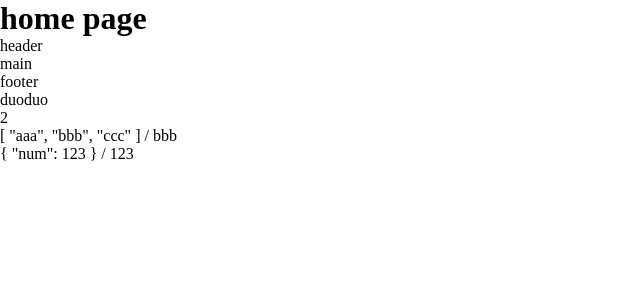
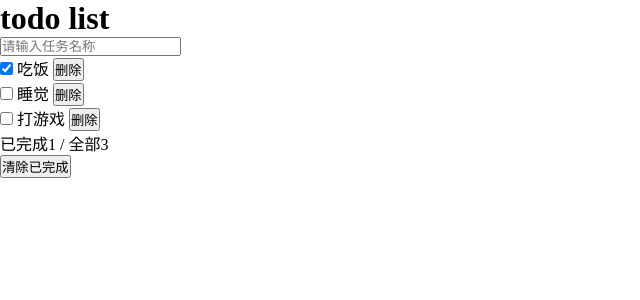
Before and after one commit to chendadou/vue-demo, a Vue app: page / in a window 1280 px wide. Shown: the top 300 px of the page, without its empty margins (0-640 px from the left). Built offline with nearby package versions, Linux system fonts and the light colour scheme.

Commit message:
update components

```diff
--- a/src/components/demoFooter/DemoFooter.vue
+++ b/src/components/demoFooter/DemoFooter.vue
@@ -1,9 +1,25 @@
 <template>
-  <div>footer</div>
+  <div>
+    <div>已完成{{ completeNum }} / 全部{{ all }}</div>
+    <div v-if="completeNum > 0">
+      <button>清除已完成</button>
+    </div>
+  </div>
 </template>
 
 <script>
-export default {};
+import { defineComponent, ref } from "vue";
+export default defineComponent({
+  name: "demoFooter",
+  setup() {
+    let completeNum = ref(1);
+    let all = ref(3);
+    return {
+      completeNum,
+      all,
+    };
+  },
+});
 </script>
 
 <style scoped lang='scss'>
--- a/src/components/demoHeader/DemoHeader.vue
+++ b/src/components/demoHeader/DemoHeader.vue
@@ -1,9 +1,18 @@
 <template>
-  <div>header</div>
+  <div>
+    <input type="text" placeholder="请输入任务名称" v-model='value' />
+  </div>
 </template>
 
 <script>
-export default {};
+import { defineComponent, ref } from "vue";
+export default defineComponent({
+  name: "demoHeader",
+  setup() {
+    let value = ref('');
+    return value;
+  },
+});
 </script>
 
 <style scoped lang='scss'>
--- a/src/components/demoMain/DemoMain.vue
+++ b/src/components/demoMain/DemoMain.vue
@@ -1,9 +1,35 @@
 <template>
-  <div>main</div>
+  <div v-for="(item, index) in list" :key="index">
+    <input type="checkbox" v-model="item.complete" />
+    {{ item.title }}
+    <button>删除</button>
+  </div>
 </template>
 
 <script>
-export default {};
+import { defineComponent, ref } from "vue";
+export default defineComponent({
+  name: "demoMain",
+  setup() {
+    let list = ref([
+      {
+        title: "吃饭",
+        complete: true,
+      },
+      {
+        title: "睡觉",
+        complete: false,
+      },
+      {
+        title: "打游戏",
+        complete: false,
+      },
+    ]);
+    return {
+      list,
+    };
+  },
+});
 </script>
 
 <style scoped lang='scss'>
--- a/src/views/HomeView.vue
+++ b/src/views/HomeView.vue
@@ -1,18 +1,14 @@
 <template>
   <!-- html 部分 -->
-  <h1>home page</h1>
+  <h1>todo list</h1>
   <demo-header></demo-header>
   <demo-main></demo-main>
   <demo-footer></demo-footer>
-  <div>{{ name }}</div>
-  <div>{{ age }}</div>
-  <div>{{ arr }} / {{ arr[1] }}</div>
-  <div>{{ obj }} / {{ obj.num }}</div>
 </template>
 
 <script>
 // js 部分
-import { defineComponent, ref, reactive, toRefs } from "vue";
+import { defineComponent } from "vue";
 import DemoHeader from "@/components/demoHeader/DemoHeader";
 import DemoMain from "@/components/demoMain/DemoMain";
 import DemoFooter from "@/components/demoFooter/DemoFooter";
@@ -32,19 +28,7 @@ export default defineComponent({
   },
 
   // setup 函数
-  setup(props, ctx) {
-    let data = reactive({
-      name: "duoduo",
-      age: 2,
-      arr: ["aaa", "bbb", "ccc"],
-      obj: {
-        num: 123,
-      },
-    });
-    return {
-      ...toRefs(data),
-    };
-  },
+  setup(props, ctx) {},
 });
 </script>
 
```
